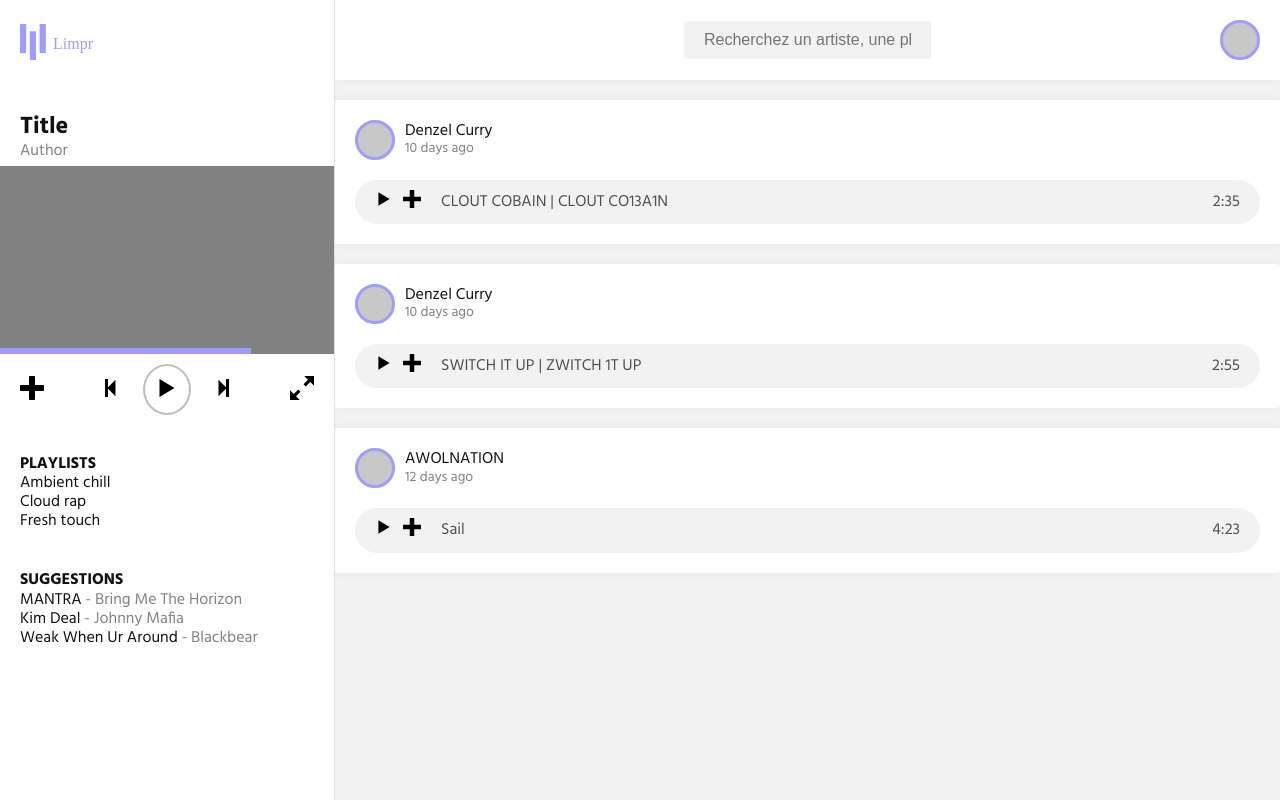
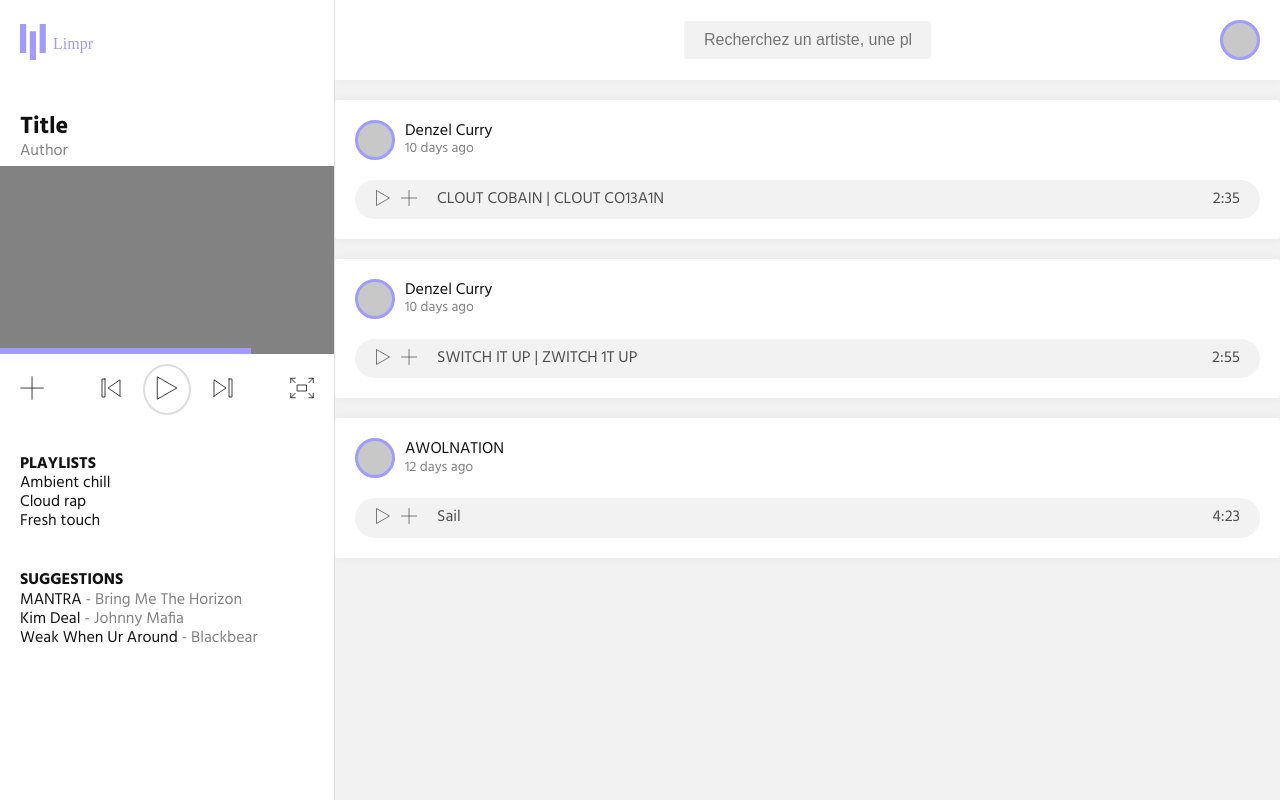
Before and after one commit to TristanBlg/Limpr, a React app: page / in a window 1280 px wide. Built offline with nearby package versions, Linux system fonts and the light colour scheme; data requests are answered from the project's data file.

Commit message:
[dev/inte] Sprite svg

```diff
--- a/src/actions/index.js
+++ b/src/actions/index.js
@@ -9,11 +9,12 @@ export const toggleFullScreen = () => ({
 export const togglePlaying = () => ({
   type: types.togglePlaying,
 })
-export const setNowPlaying = (title, author, play) => ({
+export const setNowPlaying = (title, author, play, runTime) => ({
   type: types.setNowPlaying,
   title,
   author,
   play,
+  runTime
 })
 
 export const fetchPosts = (posts) => ({
--- a/src/components/ControlBar.js
+++ b/src/components/ControlBar.js
@@ -2,35 +2,39 @@ import * as React from 'react'
 import {connect} from 'react-redux'
 import {toggleFullScreen, togglePlaying} from '../actions'
 import styled from 'styled-components'
-import {AddSvg, PlaySvg, PrevSvg, NextSvg, FullScreenSvg, PauseSvg} from '../images/SvgSprite'
+import {AddSvg, PlaySvg, PrevSvg, NextSvg, FullScreenSvg, NotFullScreenSvg, PauseSvg} from '../images/SvgSprite'
 
 export function ControlBar(props){
-  const {nowPlaying, toggleFullScreen, togglePlaying} = props
+  const {fullScreen, nowPlaying, toggleFullScreen, togglePlaying} = props
   const iconSize = 24
 
   return (
     <StyledControl>
-      <StyledControlBtn>
+      <StyledBtn>
         <AddSvg height={iconSize} width={iconSize}/>
-      </StyledControlBtn>
+      </StyledBtn>
       <div>
-        <StyledControlBtn>
+        <StyledBtn>
           <PrevSvg height={iconSize} width={iconSize}/>
-        </StyledControlBtn>
-        {<StyledControlBtn play onClick={togglePlaying}>
+        </StyledBtn>
+        {<StyledBtn play onClick={togglePlaying}>
           {nowPlaying ? (
             <PauseSvg height={iconSize} width={iconSize}/>
           ) : (
             <PlaySvg height={iconSize} width={iconSize}/>
           )}
-        </StyledControlBtn>}
-        <StyledControlBtn>
+        </StyledBtn>}
+        <StyledBtn>
           <NextSvg height={iconSize} width={iconSize}/>
-        </StyledControlBtn>
+        </StyledBtn>
       </div>
-      <StyledControlBtn onClick={toggleFullScreen}>
-        <FullScreenSvg height={iconSize} width={iconSize}/>
-      </StyledControlBtn>
+      <StyledBtn onClick={toggleFullScreen}>
+        {fullScreen ? (
+          <NotFullScreenSvg height={iconSize} width={iconSize}/>
+        ) : (
+          <FullScreenSvg height={iconSize} width={iconSize}/>
+        )}
+      </StyledBtn>
     </StyledControl>
   )
 }
@@ -38,6 +42,7 @@ export function ControlBar(props){
 const mapStateToProps = (state) => {
   return {
     nowPlaying: state.nowPlaying.play,
+    fullScreen: state.fullScreen,
   }
 }
 const mapDispatchToProps = (dispatch) => {
@@ -58,8 +63,8 @@ const StyledControl = styled.div `
   padding: 0 20px;
   margin-top: 10px;
 `
-const StyledControlBtn = styled.button `
-  border: ${(props) => props.play ? '2px solid #bdbdbd' : 'none'};
+const StyledBtn = styled.button `
+  border: ${(props) => props.play ? '2px solid #dcdcdc' : 'none'};
   padding: ${(props) => props.play ? '10px' : '0'};
   border-radius: ${(props) => props.play && '50%'};
   margin: ${(props) => props.play && '0 20px'};
--- a/src/components/Post.js
+++ b/src/components/Post.js
@@ -10,7 +10,7 @@ import ProfilePic from './ProfilePic'
 function Post(props){
   const {user, songs, setNowPlaying} = props
   const dateSend = moment(props.dateSend).fromNow()
-  const iconSize = 18
+  const iconSize = 16
 
   return (
     <StyledPost>
@@ -29,12 +29,12 @@ function Post(props){
         return (
           <StyledSong key={key}>
             <div className="song-left">
-              <div className="song__play" onClick={() => setNowPlaying(song.title, user.name)}>
+              <button className="song__play" onClick={() => setNowPlaying(song.title, user.name)}>
                 <PlaySvg height={iconSize} width={iconSize}/>
-              </div>
-              <div className="song__add">
+              </button>
+              <button className="song__add">
                 <AddSvg height={iconSize} width={iconSize}/>
-              </div>
+              </button>
               <div className="song__title">
                 {song.title}
               </div>
--- a/src/images/SvgSprite.js
+++ b/src/images/SvgSprite.js
@@ -17,8 +17,8 @@ const AddSvg = (props) =>{
   const {width, height} = props
   return (
     <React.Fragment>
-      <svg xmlns="http://www.w3.org/2000/svg" width={width} height={height} viewBox="0 0 32 32">
-        <path d="M31 12h-11v-11c0-0.552-0.448-1-1-1h-6c-0.552 0-1 0.448-1 1v11h-11c-0.552 0-1 0.448-1 1v6c0 0.552 0.448 1 1 1h11v11c0 0.552 0.448 1 1 1h6c0.552 0 1-0.448 1-1v-11h11c0.552 0 1-0.448 1-1v-6c0-0.552-0.448-1-1-1z"></path>
+      <svg xmlns="http://www.w3.org/2000/svg" width={width} height={height} viewBox="0 0 64 64">
+        <path fill="none" stroke="currentColor" strokeMiterlimit="10" strokeWidth="2" d="M32.1,1.9v60.4 M62.4,32.1H1.9" strokeLinejoin="round" strokeLinecap="round"></path>
       </svg>
     </React.Fragment>
   )
@@ -27,8 +27,8 @@ const PlaySvg = (props) =>{
   const {width, height} = props
   return (
     <React.Fragment>
-      <svg xmlns="http://www.w3.org/2000/svg" width={width} height={height} viewBox="0 0 32 32">
-        <path d="M6 4l20 12-20 12z"></path>
+      <svg xmlns="http://www.w3.org/2000/svg" width={width} height={height} viewBox="0 0 64 64">
+        <path fill="none" stroke="currentColor" strokeMiterlimit="10" strokeWidth="2" d="M6 2l52 30L6 62V2z" strokeLinejoin="round" strokeLinecap="butt"></path>
       </svg>
     </React.Fragment>
   )
@@ -37,8 +37,11 @@ const PrevSvg = (props) =>{
   const {width, height} = props
   return (
     <React.Fragment>
-      <svg xmlns="http://www.w3.org/2000/svg" width={width} height={height} viewBox="0 0 32 32">
-        <path d="M8 28v-24h4v11l10-10v22l-10-10v11z"></path>
+      <svg xmlns="http://www.w3.org/2000/svg" width={width} height={height} viewBox="0 0 64 64">
+        <path fill="none" stroke="currentColor" strokeMiterlimit="10" strokeWidth="2" d="M56 53.8L24 32l32-21.8v43.6z"
+        strokeLinejoin="round" strokeLinecap="round"></path>
+        <path fill="none" stroke="currentColor" strokeMiterlimit="10"
+        strokeWidth="2" d="M16 8v48H8V8h8z" strokeLinejoin="round" strokeLinecap="round"></path>
       </svg>
     </React.Fragment>
   )
@@ -47,8 +50,20 @@ const FullScreenSvg = (props) =>{
   const {width, height} = props
   return (
     <React.Fragment>
-      <svg xmlns="http://www.w3.org/2000/svg" width={width} height={height} viewBox="0 0 32 32">
-        <path d="M32 0v13l-5-5-6 6-3-3 6-6-5-5zM14 21l-6 6 5 5h-13v-13l5 5 6-6z"></path>
+      <svg xmlns="http://www.w3.org/2000/svg" width={width} height={height} viewBox="0 0 64 64">
+        <path fill="none" stroke="currentColor" strokeMiterlimit="10" strokeWidth="2" d="M20 24h24v16H20z" strokeLinejoin="round" strokeLinecap="round"></path>
+        <path fill="none" stroke="currentColor" strokeMiterlimit="10" strokeWidth="2" d="M2 18V6h12M2.003 6L14 18m48 0V6H50m11.997 0L50 18M2 46v12h12M2.003 58L14 46m48 0v12H50m11.997 0L50 46" strokeLinejoin="round" strokeLinecap="round"></path>
+      </svg>
+    </React.Fragment>
+  )
+}
+const NotFullScreenSvg = (props) =>{
+  const {width, height} = props
+  return (
+    <React.Fragment>
+      <svg xmlns="http://www.w3.org/2000/svg" width={width} height={height} viewBox="0 0 64 64">
+        <path fill="none" stroke="currentColor" strokeMiterlimit="10" strokeWidth="2" d="M20 24h24v16H20z" strokeLinejoin="round" strokeLinecap="round"></path>
+        <path fill="none" stroke="currentColor" strokeMiterlimit="10" strokeWidth="2" d="M14 6v12H2m11.997 0L2 6m48 0v12h12m-11.997 0L62 6M14 58V46H2m11.997 0L2 58m48 0V46h12m-11.997 0L62 58" strokeLinejoin="round" strokeLinecap="round"></path>
       </svg>
     </React.Fragment>
   )
@@ -57,8 +72,9 @@ const NextSvg = (props) =>{
   const {width, height} = props
   return (
     <React.Fragment>
-      <svg xmlns="http://www.w3.org/2000/svg" width={width} height={height} viewBox="0 0 32 32">
-        <path d="M24 4v24h-4v-11l-10 10v-22l10 10v-11z"></path>
+      <svg xmlns="http://www.w3.org/2000/svg" width={width} height={height} viewBox="0 0 64 64">
+        <path fill="none" stroke="currentColor" strokeMiterlimit="10" strokeWidth="2" d="M8 53.8L40 32 8 10.2v43.6z" strokeLinejoin="round" strokeLinecap="round"></path>
+        <path fill="none" stroke="currentColor" strokeMiterlimit="10" strokeWidth="2" d="M48 8v48h8V8h-8z" strokeLinejoin="round" strokeLinecap="round"></path>
       </svg>
     </React.Fragment>
   )
@@ -67,8 +83,9 @@ const PauseSvg = (props) =>{
   const {width, height} = props
   return (
     <React.Fragment>
-      <svg xmlns="http://www.w3.org/2000/svg" width={width} height={height} viewBox="0 0 32 32">
-        <path d="M4 4h10v24h-10zM18 4h10v24h-10z"></path>
+      <svg xmlns="http://www.w3.org/2000/svg" width={width} height={height} viewBox="0 0 64 64">
+        <path fill="none" stroke="currentColor" strokeMiterlimit="10" strokeWidth="2" d="M13 4h12v56H13z" strokeLinejoin="round" strokeLinecap="round"></path>
+        <path fill="none" stroke="currentColor" strokeMiterlimit="10" strokeWidth="2" d="M41 4h12v56H41z" strokeLinejoin="round" strokeLinecap="round"></path>
       </svg>
     </React.Fragment>
   )
@@ -80,6 +97,7 @@ export {
   PlaySvg,
   PrevSvg,
   FullScreenSvg,
+  NotFullScreenSvg,
   NextSvg,
   PauseSvg,
 }
--- a/src/main.css
+++ b/src/main.css
@@ -23,6 +23,10 @@ a,
 button{
   outline: none;
   cursor: pointer;
+  border: none;
+  background: none;
+  padding: 0;
+  margin: 0;
 }
 .container{
   width:768px;
--- a/src/reducers/ReducerControl.js
+++ b/src/reducers/ReducerControl.js
@@ -12,20 +12,23 @@ export const fullScreen = (state = false, action) => {
 export const nowPlaying = (state = {
   title: "Title",
   author: "Author",
-  play: false
+  play: false,
+  runTime: "00:00:00"
 }, action) => {
   switch(action.type){
     case types.setNowPlaying:
       return {
         title: action.title,
         author: action.author,
-        play: state.play
+        play: true,
+        runTime: "00:00:00"
       }
     case types.togglePlaying:
       return {
         title: state.title,
         author: state.author,
-        play: !state.play
+        play: !state.play,
+        runTime: state.runTime
       }
     default:
       return state
```
